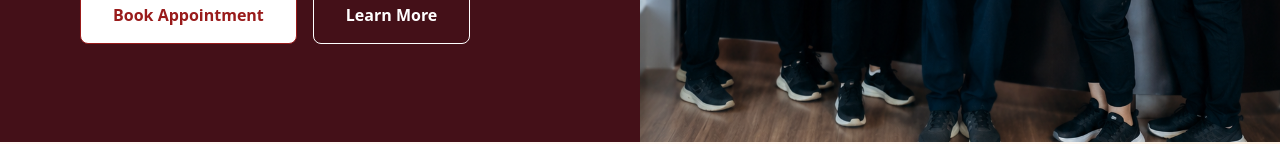
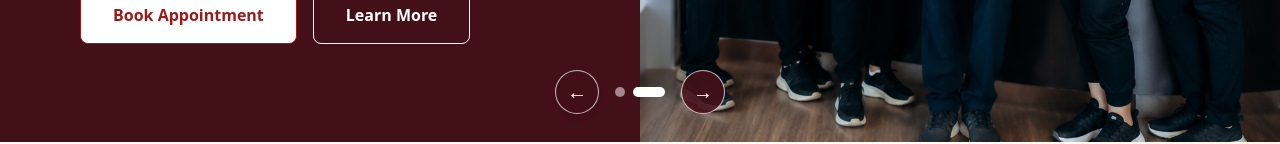
Before and after one commit to Anusha-DPM/Spreckels-Dental-site, a Next.js app: page / in a window 1280 px wide. Shown: the part 658-802 px from the top of the page. Built offline with nearby package versions, Linux system fonts and the light colour scheme; no server answers; the database is empty.

Commit message:
Add new sections

```diff
--- a/app/page.tsx
+++ b/app/page.tsx
@@ -33,7 +33,7 @@ export default function Home() {
   return (
     <Layout>
 
-      <HeroSection />
+      <HomeHeroSlider />
       <HomeSectionsSlider/>
       <TrustedBySection />
       <AboutUsSection />
```
